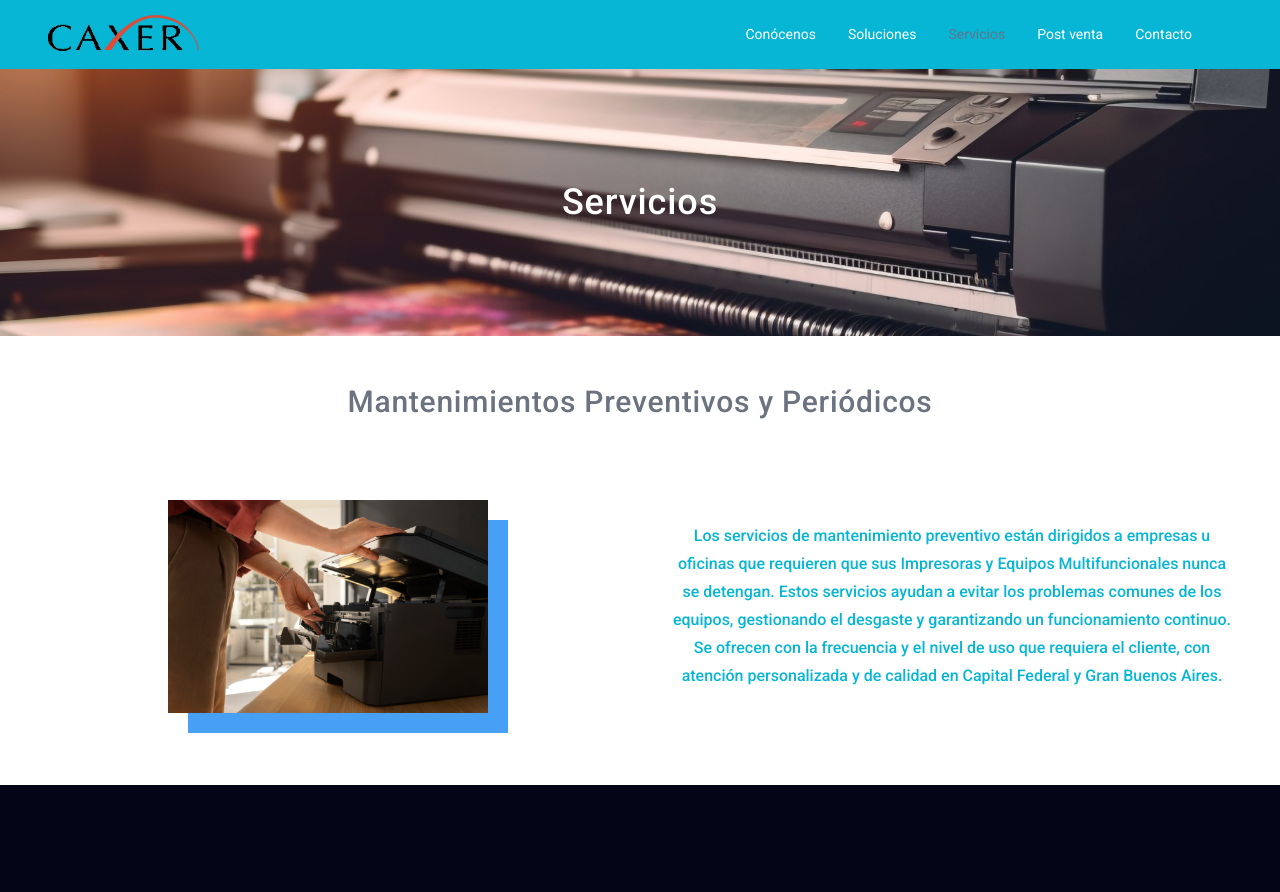
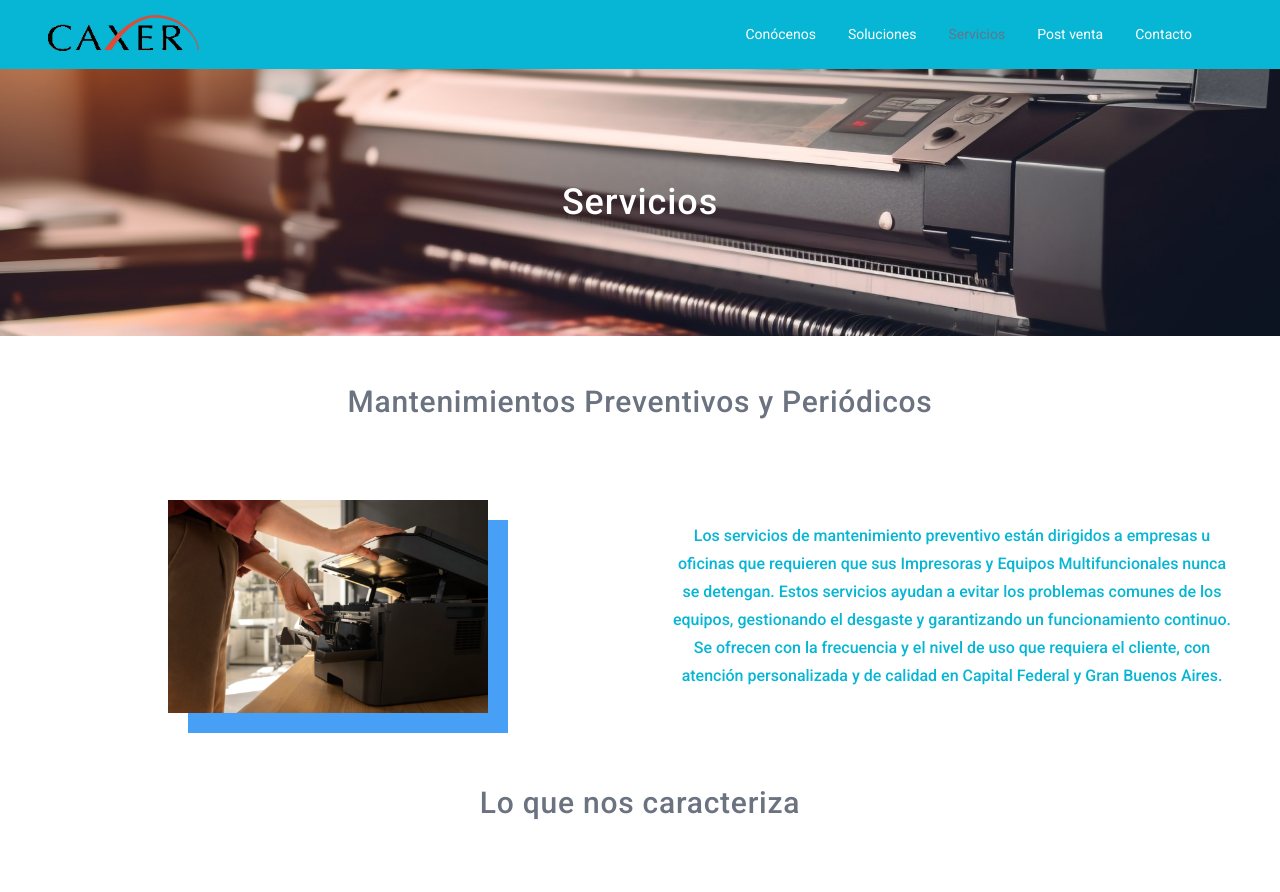
Before and after one commit to RamirezAgus/caxer-page, a React (Vite) app: page /servicios in a window 1280 px wide. Shown: the top 892 px of the page. Built offline with nearby package versions, Linux system fonts and the light colour scheme.

Commit message:
add services page

```diff
--- a/src/components/partners.jsx
+++ b/src/components/partners.jsx
@@ -6,7 +6,7 @@ import logo5 from '../assets/logos/caxer-partner-papercut.png'
 import logo6 from '../assets/logos/umango-logo.png'
 import logo7 from '../assets/logos/lenovo-2.svg'
 import logo8 from '../assets/logos/logitech-2-1.svg'
-import logo9 from '../assets/logos/poly-logo.svg'
+import logo9 from '../assets/logos/poly-logo2.svg'
 
 
 const logos = [
--- a/src/pages/servicios.jsx
+++ b/src/pages/servicios.jsx
@@ -4,8 +4,12 @@ import 'aos/dist/aos.css';
 
 import image1 from '../assets/img/caxer-servicios.png';
 import image2 from '../assets/img/serviceImg.png';
+import { TbRefreshAlert } from "react-icons/tb";
+import { BiTimer } from "react-icons/bi";
+import { GiAutoRepair } from "react-icons/gi";
 
 import SectionSolution from '../components/sectionSolution';
+import DescriptionSolution from '../components/descriptionSolution';
 
 
 export default function Servicios() {
@@ -29,7 +33,17 @@ export default function Servicios() {
                     description='Los servicios de mantenimiento preventivo están dirigidos a empresas u oficinas que requieren que sus Impresoras y Equipos
                     Multifuncionales nunca se detengan. Estos servicios ayudan a evitar los problemas comunes de los equipos, gestionando el desgaste y
                     garantizando un funcionamiento continuo. Se ofrecen con la frecuencia y el nivel de uso que requiera el cliente, con atención personalizada
-                    y de calidad en Capital Federal y Gran Buenos Aires.'/>
+                    y de calidad en Capital Federal y Gran Buenos Aires.'
+                />
+                <DescriptionSolution
+                    title='Lo que nos caracteriza'
+                    items={[
+                        { icon: TbRefreshAlert, subtitle: 'Visitas periodicas', description: 'Servicio que incluye inspecciones y revisiones programadas en intervalos regulares para mantener el funcionamiento óptimo y prevenir posibles problemas.' },
+                        { icon: BiTimer, subtitle: 'Tiempo de respuesta', description: 'Compromiso de proporcionar una rápida respuesta ante cualquier incidencia o solicitud de asistencia técnica, garantizando la prontitud en la atención y resolución de problemas.' },
+                        { icon: GiAutoRepair, subtitle: 'Reparaciones On Site y Laboratorio', description: 'Servicio de reparación que se lleva a cabo directamente en el lugar donde se encuentra el equipo o sistema, minimizando el tiempo de inactividad y ofreciendo conveniencia al cliente al no requerir desplazamientos adicionales. En algunas ocasiones la complejidad de la avería hace necesario que la reparación sea necesario realizarla en el laboratorio , para que su equipo vuelva a funcionar con total garantía durante un largo periodo de tiempo. En estos casos le enviaremos un presupuesto previo del importe de la reparación y una vez aceptado, enviaremos a nuestra empresa de transportes para recoger la impresora en  su domicilio y proceder a su reparación , limpieza y revisión integral en el laboratorio.' }
+                    ]}
+                    />
+
             </div>
         </section>
     )
```
Also changed, not shown: src/assets/logos/poly-logo2.svg (added).
